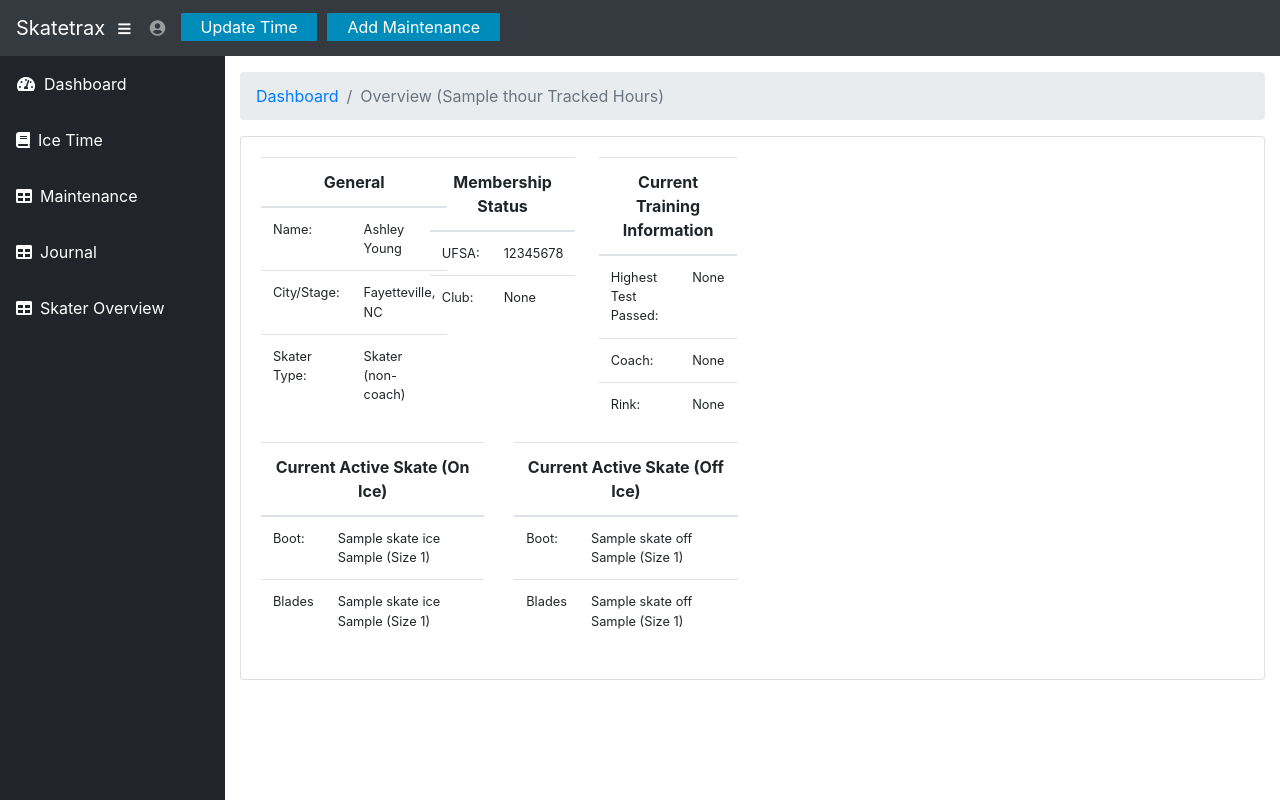
After one commit to kami-nashi/skatetrax, a Flask app: template app/templates/etemp_skater_overview.html in a window 1280 px wide. The commit adds this page. Run offline with Flask 2, Linux system fonts and the light colour scheme; the template is opened without the code that fills it: most values are stand-ins (such as "Sample title", 1, 10 or a date in 2020); parts of the project's set-up code (start-up, migrations or seed data) failed here and were passed over; some libraries are stand-ins or nearby versions.

Commit message:
enabling 'skater overview' section.

```diff
--- a/app/app.py
+++ b/app/app.py
@@ -32,6 +32,12 @@ def journal():
     #jvDate = datetime.date(*map(int, jv.split('-')))
     jTable = lm.jVideos(jv=0)
     return render_template('etemp_journals.html', thour=hours[0], modal1=modalSessions, calDate=now, journalTable=jTable)
+
+@app.route("/skater_overview")
+def skater_overview():
+    sOff = lm.skaterOffBlades()
+    sIce = lm.skaterIceBlades()
+    return render_template('etemp_skater_overview.html', thour=hours[0], modal1=modalSessions, skateOff=sOff, skateIce=sIce)
 
 @app.route("/maintenance")
 def maintenance():
--- a/app/lib/logic_main.py
+++ b/app/lib/logic_main.py
@@ -265,11 +265,11 @@ def jVideos(jv):
     return results
 
 def skaterOffBlades():
-    sql = 'select uSkaterConfig.uSkaterFname, uSkaterConfig.uSkaterLname, uSkaterConfig.uSkaterUFSAid, uSkaterBoots.bootsName, uSkaterBoots.bootsModel, uSkaterBlades.bladesName, uSkaterBlades.bladesModel from uSkaterConfig, uSkateConfig, uSkaterBoots, uSkaterBlades where uSkaterConfig.uSkaterUUID = uSkateConfig.uSkaterUUID and uSkaterConfig.uSkateComboOff = uSkateConfig.ID and uSkateConfig.uSkaterBootsID = uSkaterBoots.ID and uSkateConfig.uSkaterBladesID = uSkaterBlades.ID;'
+    sql = 'select uSkaterBoots.bootsName, uSkaterBoots.bootsModel, uSkaterBoots.bootsSize, uSkaterBlades.bladesName, uSkaterBlades.bladesSize, uSkaterBlades.bladesModel from uSkaterConfig, uSkateConfig, uSkaterBoots, uSkaterBlades where uSkaterConfig.uSkaterUUID = uSkateConfig.uSkaterUUID and uSkaterConfig.uSkateComboOff = uSkateConfig.ID and uSkateConfig.uSkaterBootsID = uSkaterBoots.ID and uSkateConfig.uSkaterBladesID = uSkaterBlades.ID;'
     results = dbconnect(sql)
     return results
 
 def skaterIceBlades():
-    sql = 'select uSkaterConfig.uSkaterFname, uSkaterConfig.uSkaterLname, uSkaterConfig.uSkaterUFSAid, uSkaterBoots.bootsName, uSkaterBoots.bootsModel, uSkaterBlades.bladesName, uSkaterBlades.bladesModel from uSkaterConfig, uSkateConfig, uSkaterBoots, uSkaterBlades where uSkaterConfig.uSkaterUUID = uSkateConfig.uSkaterUUID and uSkaterConfig.uSkateComboIce = uSkateConfig.ID and uSkateConfig.uSkaterBootsID = uSkaterBoots.ID and uSkateConfig.uSkaterBladesID = uSkaterBlades.ID;'
+    sql = 'select uSkaterBoots.bootsName, uSkaterBoots.bootsModel, uSkaterBoots.bootsSize, uSkaterBlades.bladesName, uSkaterBlades.bladesSize, uSkaterBlades.bladesModel from uSkaterConfig, uSkateConfig, uSkaterBoots, uSkaterBlades where uSkaterConfig.uSkaterUUID = uSkateConfig.uSkaterUUID and uSkaterConfig.uSkateComboIce = uSkateConfig.ID and uSkateConfig.uSkaterBootsID = uSkaterBoots.ID and uSkateConfig.uSkaterBladesID = uSkaterBlades.ID;'
     results = dbconnect(sql)
     return results
--- /dev/null
+++ b/app/templates/etemp_skater_overview.html
@@ -0,0 +1,113 @@
+{% extends "template.html" %}
+{% block chart_body %}
+<div>
+  <section class="row text-center placeholders">
+    <div class="col-2 col-sm-2 placeholder">
+        <table class="table table" style="width:auto;" align="center">
+            <thead>
+            <tr>
+            <th colspan="2" class="text-center"> General </th>
+            </tr>
+            </thead>
+            <tbody>
+            <tr class="small">
+                <td class="text-left">Name:</td>
+                <td class="text-left">Ashley Young</td>
+            </tr>
+            <tr class="small">
+                <td class="text-left">City/Stage:</td>
+                <td class="text-left">Fayetteville, NC</td>
+            </tr>
+            <tr class="small">
+                <td class="text-left">Skater Type:</td>
+                <td class="text-left">Skater (non-coach)</td>
+            </tr>
+            </tbody>
+        </table>
+    </div>
+<div class="col-2 col-sm-2 placeholder">
+    <table class="table table" style="width:auto;" align="center">
+        <thead>
+        <tr>
+        <th colspan="2" class="text-center"> Membership Status </th>
+        </tr>
+        </thead>
+        <tbody>
+        <tr class="small">
+            <td class="text-left">UFSA:</td>
+            <td class="text-left"> 12345678 </td>
+        </tr>
+        <tr class="small">
+            <td class="text-left">Club:</td>
+            <td class="text-left"> None </td>
+        </tr>
+        </tbody>
+    </table>
+</div>
+<div class="col-2 col-sm-2 placeholder">
+    <table class="table table" style="width:auto;" align="center">
+        <thead>
+        <tr>
+        <th colspan="2" class="text-center"> Current Training Information </th>
+        </tr>
+        </thead>
+        <tbody>
+          <tr class="small">
+              <td class="text-left">Highest Test Passed:</td>
+              <td class="text-left"> None </td>
+          </tr>
+        <tr class="small">
+            <td class="text-left">Coach:</td>
+            <td class="text-left"> None </td>
+        </tr>
+        <tr class="small">
+            <td class="text-left">Rink:</td>
+            <td class="text-left"> None </td>
+        </tr>
+        </tbody>
+    </table>
+</div>
+</section>
+</div>
+<div>
+<section class="row text-center placeholders">
+<div class="col-3 col-sm-3 placeholder">
+    <table class="table table" style="width:auto;" align="center">
+        <thead>
+        <tr>
+        <th colspan="2" class="text-center"> Current Active Skate (On Ice) </th>
+        </tr>
+        </thead>
+        <tbody>
+        <tr class="small">
+            <td class="text-left">Boot:</td>
+            <td class="text-left">{{ skateIce[0]['bootsName'] + ' ' + skateIce[0]['bootsModel'] }} (Size {{ skateIce[0]['bootsSize'] }})</td>
+        </tr>
+        <tr class="small">
+            <td class="text-left">Blades</td>
+            <td class="text-left">{{ skateIce[0]['bladesName'] + ' ' + skateIce[0]['bladesModel'] }} (Size {{ skateIce[0]['bladesSize'] }})</td>
+        </tr>
+        </tbody>
+    </table>
+</div>
+<div class="col-3 col-sm-3 placeholder">
+    <table class="table table" style="width:auto;" align="left">
+        <thead>
+        <tr>
+        <th colspan="2" class="text-center"> Current Active Skate (Off Ice) </th>
+        </tr>
+        </thead>
+        <tbody>
+        <tr class="small">
+            <td class="text-left">Boot:</td>
+            <td class="text-left">{{ skateOff[0]['bootsName'] + ' ' + skateOff[0]['bootsModel'] }} (Size {{ skateOff[0]['bootsSize'] }})</td>
+        </tr>
+        <tr class="small">
+            <td class="text-left">Blades</td>
+            <td class="text-left">{{ skateOff[0]['bladesName'] + ' ' + skateOff[0]['bladesModel'] }} (Size {{ skateOff[0]['bladesSize'] }})</td>
+        </tr>
+        </tbody>
+    </table>
+</div>
+</section><div><div>
+{% endblock %}
--- a/app/templates/template.html
+++ b/app/templates/template.html
@@ -62,7 +62,8 @@
           <a class="nav-link" href="/"><i class="fas fa-fw fa-tachometer-alt"></i><span class="px-2">Dashboard</span></a>
           <a class="nav-link" href="/ice_time"><i class="fas fa-book fa-book-alt"></i><span class="px-2">Ice Time</span></a>
           <a class="nav-link" href="/maintenance"><i class="fas fa-table fa-table-alt"></i><span class="px-2">Maintenance</span></a>
-            <a class="nav-link" href="/journal"><i class="fas fa-table fa-table-alt"></i><span class="px-2">Journal</span></a>
+          <a class="nav-link" href="/journal"><i class="fas fa-table fa-table-alt"></i><span class="px-2">Journal</span></a>
+          <a class="nav-link" href="/skater_overview"><i class="fas fa-table fa-table-alt"></i><span class="px-2">Skater Overview</span></a>
         </li>
       </ul>
 
```
